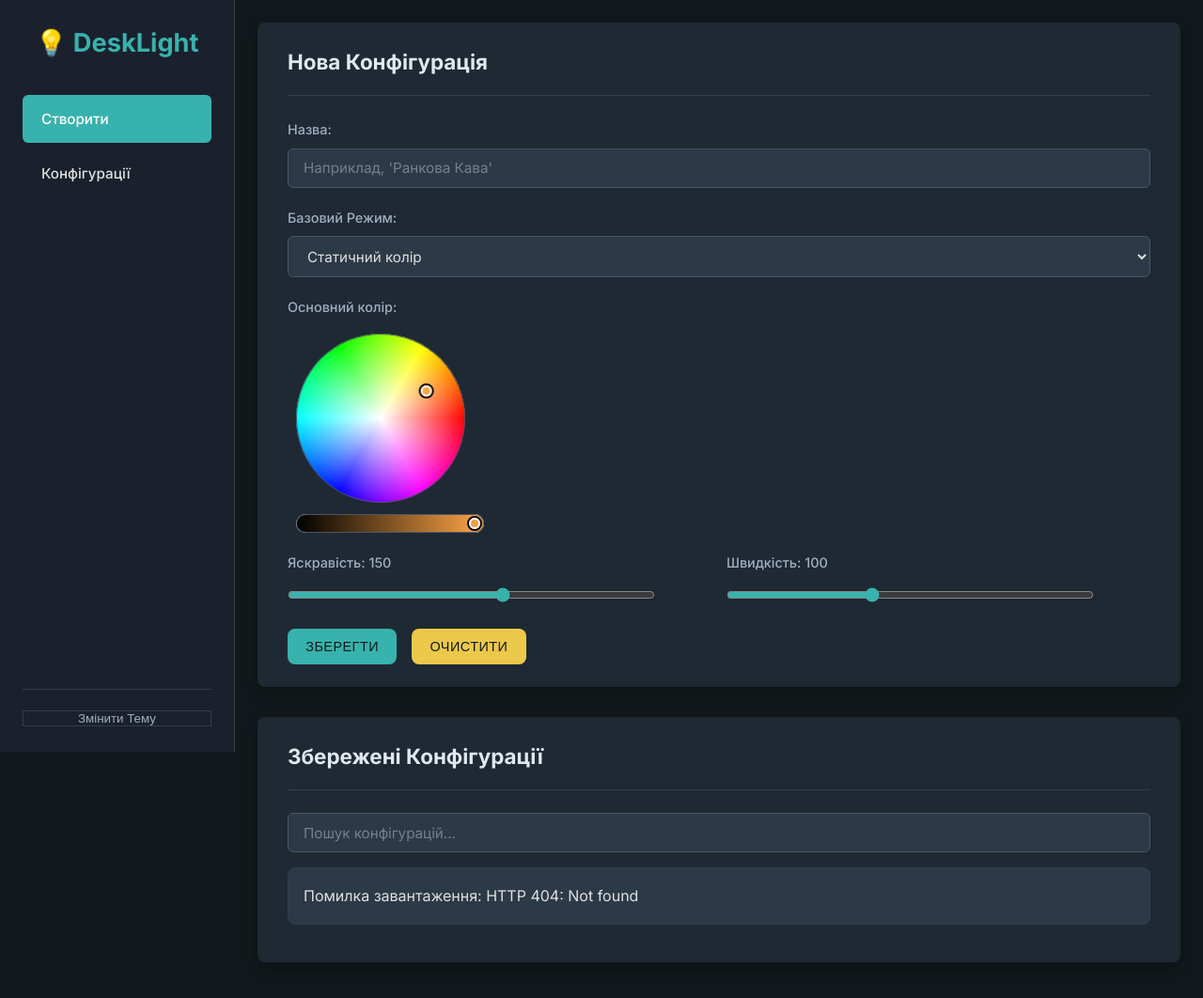
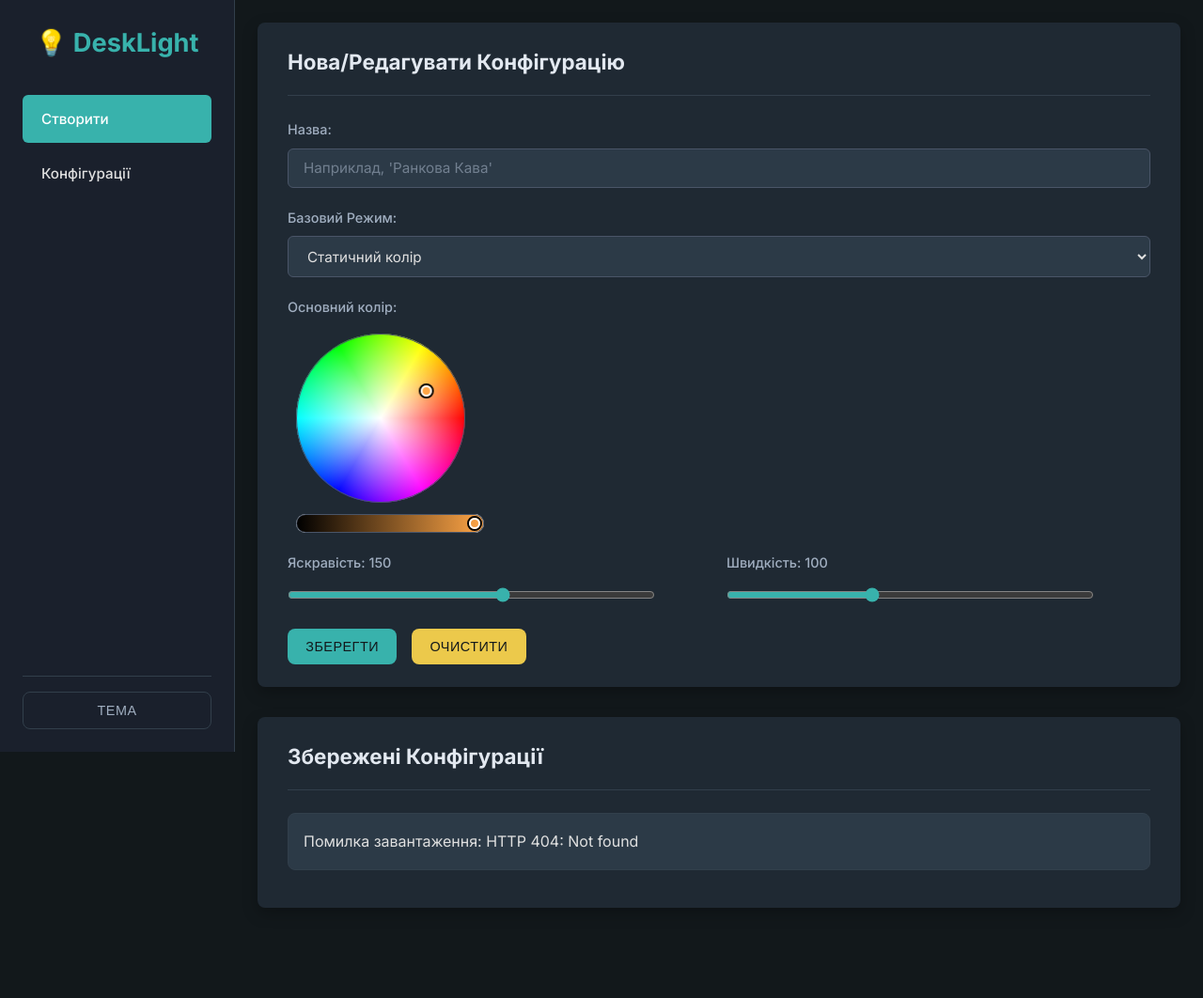
Before and after one commit to Vitaliiir16/smart-desk-light-onlin, a plain HTML site: page frontend_web/index.html in a window 1280 px wide. Shown: the whole page at 94% size. After the commit the page ends 1022 px from the top, so only its background shows below. Drawn offline with Linux system fonts and the light colour scheme; no server answers.

Commit message:
index.html

```diff
--- a/frontend_web/index.html
+++ b/frontend_web/index.html
@@ -8,7 +8,6 @@
     <link rel="stylesheet" href="style.css">
 </head>
 <body class="dark-theme">
-
     <div class="app-container">
         <aside class="sidebar">
             <div class="sidebar-header">
@@ -19,21 +18,18 @@
                 <a href="#list-section" class="nav-link">Конфігурації</a>
             </nav>
             <div class="theme-switcher">
-                <button id="themeToggleBtn">Змінити Тему</button>
+                <button id="themeToggleBtn" class="btn">Тема</button>
             </div>
         </aside>
-
         <main class="content-area">
             <section id="form-section" class="content-section form-card">
-                <h2 class="section-title">Нова Конфігурація</h2>
+                <h2 class="section-title">Нова/Редагувати Конфігурацію</h2>
                 <form id="configForm">
                     <input type="hidden" id="configId">
-
                     <div class="form-group">
                         <label for="configName">Назва:</label>
                         <input type="text" id="configName" required placeholder="Наприклад, 'Ранкова Кава'">
                     </div>
-
                     <div class="form-group">
                         <label for="userModeSelect">Базовий Режим:</label>
                         <select id="userModeSelect">
@@ -43,14 +39,12 @@
                             <option value="user_twinkle">Мерехтіння</option>
                         </select>
                     </div>
-
                     <div id="userColorsSection" class="form-group">
                         <label id="userColorsLabel">Колір(и):</label>
                         <div id="userColorInputsContainer" class="color-inputs-grid">
-                            </div>
+                        </div>
                         <button type="button" id="addUserColorBtn" class="btn btn-outline btn-small" style="display:none; margin-top:10px;">+ Додати колір</button>
                     </div>
-
                     <div class="form-row">
                         <div class="form-group">
                             <label for="brightness">Яскравість: <span id="brightnessVal">150</span></label>
@@ -61,26 +55,18 @@
                             <input type="range" id="speed" min="0" max="255" value="100">
                         </div>
                     </div>
-
                     <div class="form-actions">
                         <button type="submit" class="btn btn-primary">Зберегти</button>
                         <button type="button" id="clearFormBtn" class="btn btn-secondary">Очистити</button>
                     </div>
                 </form>
             </section>
-
             <section id="list-section" class="content-section list-card">
                 <h2 class="section-title">Збережені Конфігурації</h2>
-                <div class="list-controls">
-                    <input type="text" id="searchInput" placeholder="Пошук конфігурацій...">
-                </div>
-                <ul id="configurationsList">
-                    <li class="loading-placeholder">Завантаження...</li>
-                </ul>
+                <ul id="configurationsList"><li class="loading-placeholder">Завантаження...</li></ul>
             </section>
         </main>
     </div>
-
     <script src="lib/iro.min.js"></script>
     <script src="script.js"></script>
 </body>
```
